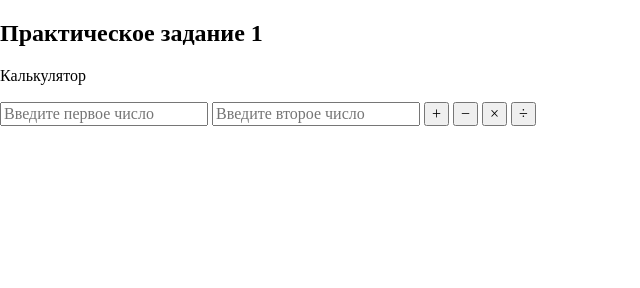
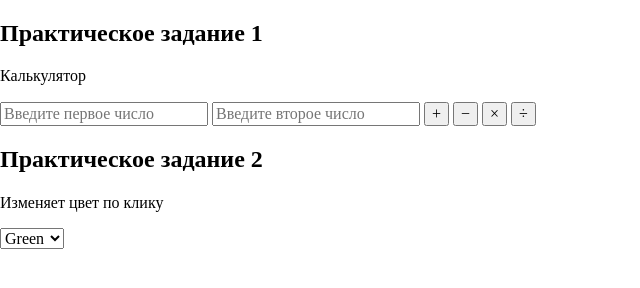
Before and after one commit to AlinaNegro/Registration-form, a plain HTML site: page src/index.html in a window 1280 px wide. Shown: the whole page, without its empty margins (0-640 px from the left). Drawn offline with Linux system fonts and the light colour scheme.

Commit message:
add homework task 2

```diff
--- a/src/index.html
+++ b/src/index.html
@@ -26,6 +26,19 @@
         <div class="calculator__result" id="result"></div>
       </div>
     </section>
+
+    <section class="colors">
+      <h2 class="title">Практическое задание 2</h2>
+      <p class="text">Изменяет цвет по клику</p>
+      <div class="theme">
+        <select id="col" name="theme" onchange="changeColorBlock()">
+          <option value="Green">Green</option>
+          <option value="Blue">Blue</option>
+          <option value="Purple">Purple</option>
+        </select>
+      </div>
+    </section>
+
   </main>
   <script src="index.js"></script>
 </body>
--- a/src/index.js
+++ b/src/index.js
@@ -46,3 +46,19 @@ divide.onclick = function () {
     num2.value = '';
 }
 }
+
+/* изменение темы */
+
+let changeColorBlock = () => {
+    switch (document.getElementById("col").value) {
+        case "Green":
+        document.body.style.backgroundColor = "#3CB371";
+        break;
+        case "Blue":
+        document.body.style.backgroundColor = "#1E90FF";
+        break;
+        case "Purple":
+        document.body.style.backgroundColor = "#8A2BE2";
+        break;
+    }
+  }
```
